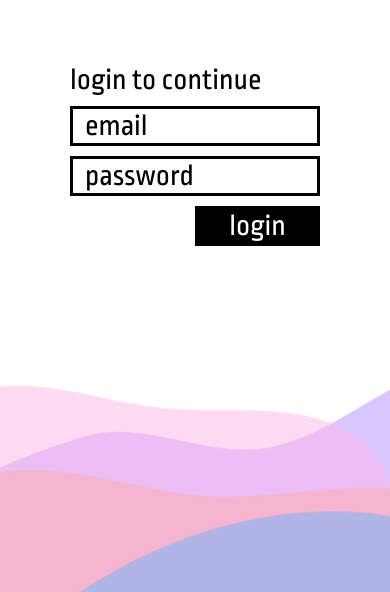
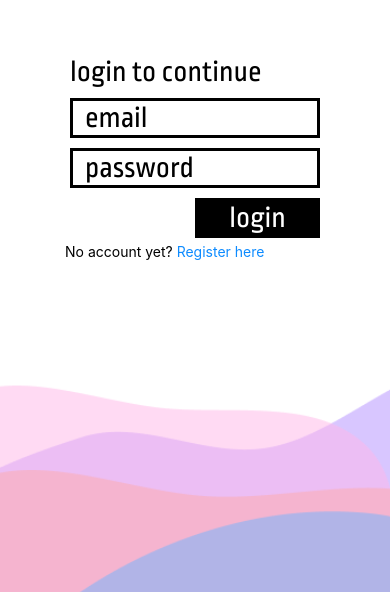
Before and after one commit to saakshipatel9/Language-Quiz-App, a React Native app: screen /login in a window 390 px wide. Shown: the part 252-844 px from the top of the page. Built offline with nearby package versions, Linux system fonts and the light colour scheme; no server answers.

Commit message:
started register screen

```diff
--- a/App.js
+++ b/App.js
@@ -19,6 +19,7 @@ import { useState } from "react";
 import MaterialCommunityIcons from "react-native-vector-icons/MaterialCommunityIcons";
 import MaterialIcons from "react-native-vector-icons/MaterialIcons";
 import { auth } from "./firebase";
+import { Register } from "./Screens/Register";
 
 const fetchFonts = () => {
   return Font.loadAsync({
@@ -63,6 +64,7 @@ export default function App() {
             screenOptions={{ presentation: "modal", headerShown: false }}
           >
             <Stack.Screen name="login" component={Login} />
+            <Stack.Screen name="register" component={Register} />
           </Stack.Group>
         )}
 
--- a/Screens/Login.js
+++ b/Screens/Login.js
@@ -61,6 +61,11 @@ export function Login({ navigation }) {
         <Pressable style={styles.button} onPress={handleLogin}>
           <Text style={styles.buttonText}>login</Text>
         </Pressable>
+
+        <Text onPress={() => navigation.navigate("register")}>
+          No account yet?{" "}
+          <Text style={{ color: "#0D8BFF" }}>Register here</Text>
+        </Text>
       </View>
       <Image
         resizeMode="cover"
--- /dev/null
+++ b/Screens/Register.js
@@ -0,0 +1,9 @@
+import { Button, StyleSheet, Text, View } from "react-native";
+
+export function Register({ navigation }) {
+  return (
+    <View style={{ flex: 1, alignItems: "center", justifyContent: "center" }}>
+      <Text>Register Screen</Text>
+    </View>
+  );
+}
```
